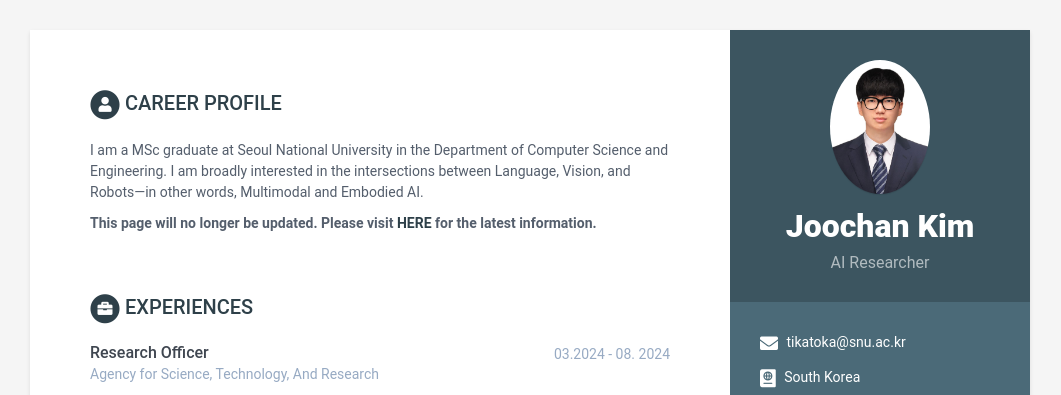
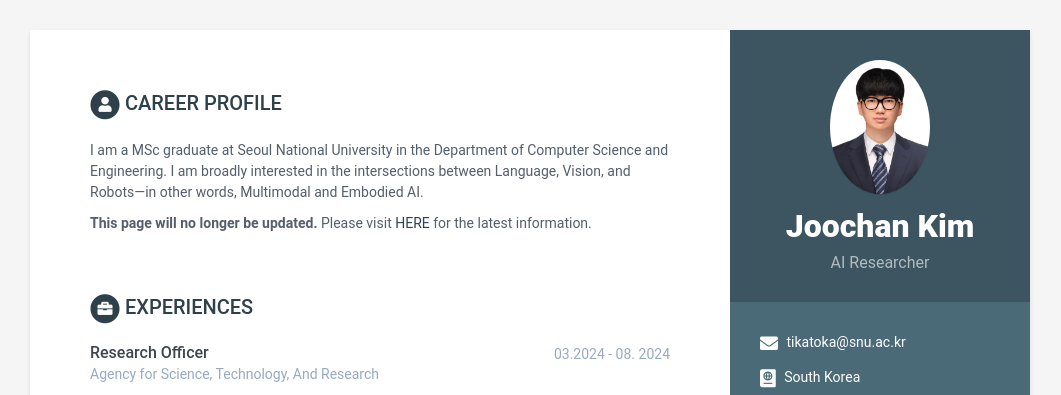
Before and after one commit to TikaToka/tikatoka.github.io, a Jekyll site: the page built from index.html, in a window 1280 px wide. Shown: the top 395 px of the page, without its empty margins (110-1171 px from the left). Built offline with Jekyll 4.4.1, drawn with Linux system fonts in a browser that asks for light colours; part of the change alters nothing that is shown.

```diff
--- a/_data/data.yml
+++ b/_data/data.yml
@@ -57,7 +57,7 @@ career-profile:
       I am a MSc graduate at Seoul National University in the Department of Computer Science and Engineering.
       I am broadly interested in the intersections between Language, Vision, and Robots—in other words, Multimodal and Embodied AI.
 
-      <b>This page will no longer be updated. Please visit <a href="https://slashpage.com/all-about-tika">HERE</a> for the latest information.</b>
+      <b>This page will no longer be updated.</b> Please visit <a href="https://slashpage.com/all-about-tika">HERE</a> for the latest information.
 
 education:
     title: Education
```
